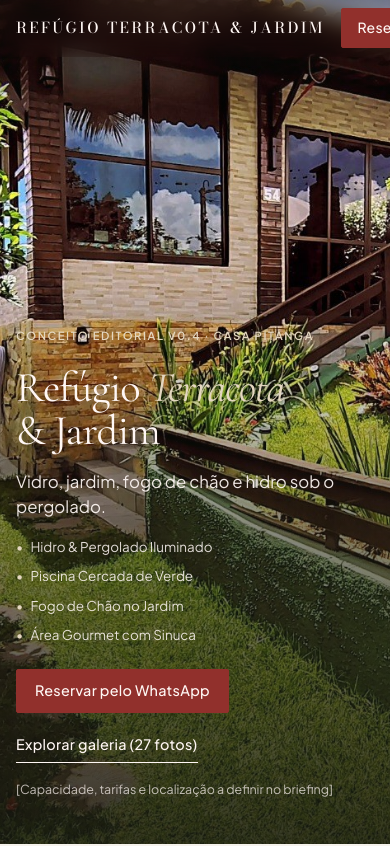
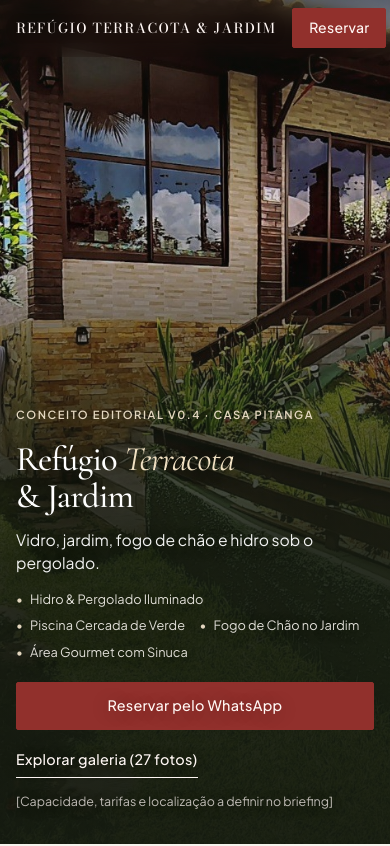
Before and after one commit to gabrielsena87/site-casa-enio-junior, a plain HTML site: page index.html in a window 390 px wide. Shown: the top 846 px of the page. Drawn offline with nearby package versions, Linux system fonts and the light colour scheme.

Commit message:
fix(ux): melhorar contraste tipografico e experiencia mobile no Hero (v0.4.1)

```diff
--- a/styles.css
+++ b/styles.css
@@ -415,11 +415,16 @@ h3 em {
   text-transform: uppercase;
   white-space: nowrap;
   color: var(--offwhite);
-  transition: color 0.4s ease;
+  transition: color 0.4s ease, text-shadow 0.4s ease;
+}
+
+.site-nav:not(.is-scrolled) .hdr-mark {
+  text-shadow: 0 1px 12px rgba(0, 0, 0, 0.38);
 }
 
 .site-nav.is-scrolled .hdr-mark {
   color: var(--pitanga);
+  text-shadow: none;
 }
 
 .nav-cta {
@@ -520,8 +525,9 @@ h3 em {
   z-index: 1;
   pointer-events: none;
   background:
-    linear-gradient(to top, rgba(22, 26, 16, 0.86) 0%, rgba(22, 26, 16, 0.5) 38%, rgba(22, 26, 16, 0) 66%),
-    linear-gradient(to bottom, rgba(22, 26, 16, 0.38) 0%, rgba(22, 26, 16, 0) 18%);
+    linear-gradient(to top, rgba(20, 26, 16, 0.9) 0%, rgba(20, 26, 16, 0.56) 40%, rgba(20, 26, 16, 0) 68%),
+    linear-gradient(to bottom, rgba(20, 26, 16, 0.56) 0%, rgba(20, 26, 16, 0) 22%),
+    linear-gradient(90deg, rgba(20, 26, 16, 0.46) 0%, rgba(20, 26, 16, 0) 58%);
 }
 
 .hero-content {
@@ -531,6 +537,7 @@ h3 em {
   flex-direction: column;
   align-items: flex-start;
   gap: 1.05rem;
+  text-shadow: 0 2px 20px rgba(0, 0, 0, 0.32);
 }
 
 .hero-title {
@@ -1193,6 +1200,72 @@ html.js-ready [data-rv].is-revealed img {
 }
 
 @media (max-width: 768px) {
+  .hdr-mark {
+    font-size: clamp(13px, 3.5vw, 15px);
+    letter-spacing: 0.1em;
+  }
+
+  .hero {
+    min-height: 100svh;
+    height: auto;
+    padding-top: calc(var(--nav-height) + 8.5rem);
+    padding-bottom: max(2rem, env(safe-area-inset-bottom, 2rem));
+  }
+
+  .hero-media {
+    object-position: center 18%;
+  }
+
+  .hero-overlay {
+    background:
+      linear-gradient(
+        to top,
+        rgba(20, 26, 16, 0.96) 0%,
+        rgba(20, 26, 16, 0.91) 34%,
+        rgba(20, 26, 16, 0.66) 54%,
+        rgba(20, 26, 16, 0.1) 74%,
+        rgba(20, 26, 16, 0.52) 100%
+      );
+  }
+
+  .hero-content {
+    gap: 0.85rem;
+  }
+
+  .hero-title {
+    font-weight: 500;
+    font-size: clamp(2.15rem, 8.8vw, 2.75rem);
+    line-height: 1.06;
+    color: #FFFFFF;
+  }
+
+  .hero h1 em {
+    color: #F2E2C4;
+  }
+
+  .hero-subtitle {
+    font-size: 0.98rem;
+    color: rgba(255, 255, 255, 0.94);
+  }
+
+  .hero-chips {
+    gap: 0.35rem 0.9rem;
+    font-size: 0.8rem;
+    color: rgba(245, 242, 236, 0.9);
+  }
+
+  .hero-actions {
+    width: 100%;
+    flex-direction: column;
+    align-items: flex-start;
+    gap: 0.85rem;
+  }
+
+  .hero-actions .btn-primary {
+    width: 100%;
+    min-height: 48px;
+  }
+
   .specs-grid {
     grid-template-columns: repeat(2, minmax(0, 1fr));
   }
```
